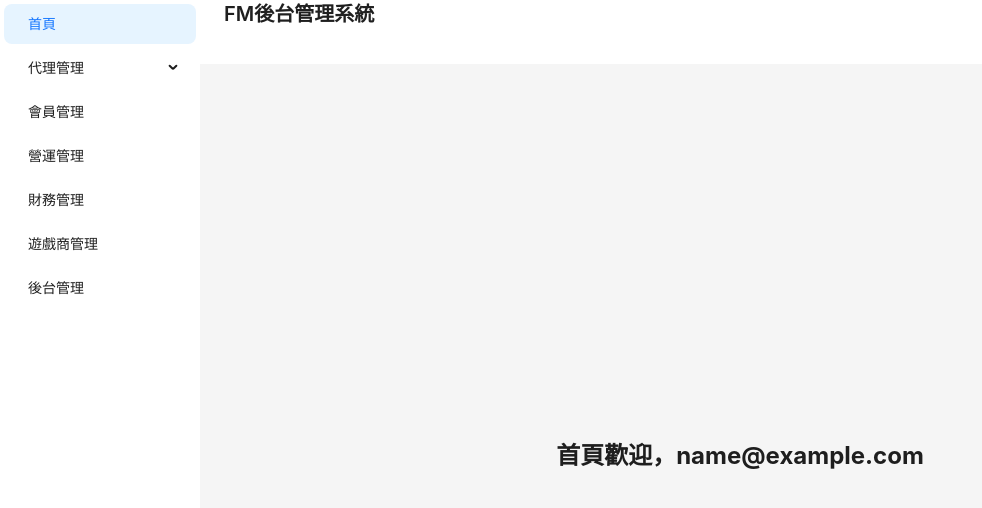
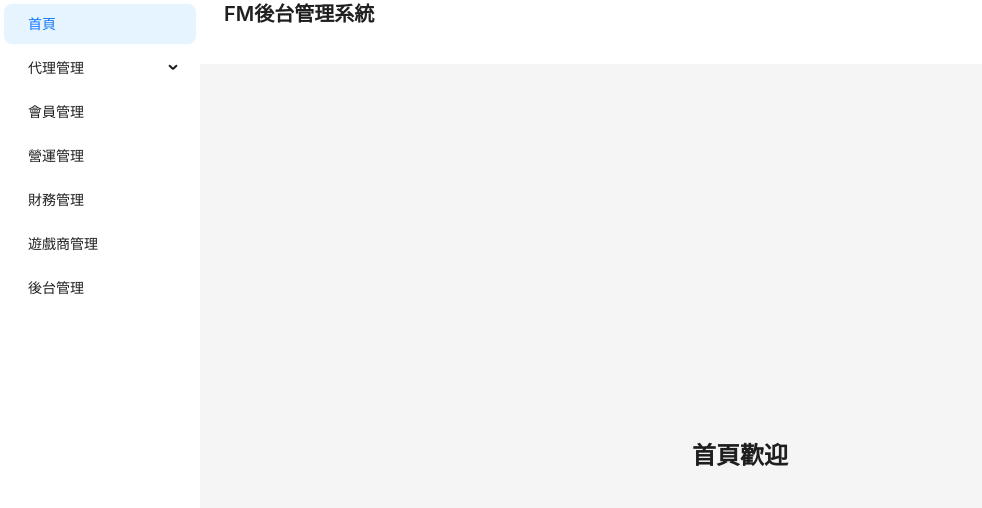
Before and after one commit to x7368907/fm-, a React (Vite) app: page / in a window 1280 px wide. Both pictures are taken after typing "name@example.com", "Sample123" into the empty fields and a click on the button "登入". Shown: the top 508 px of the page, without its empty margins (0-982 px from the left). Built offline with nearby package versions, Linux system fonts and the light colour scheme.

Commit message:
修正錯誤

```diff
--- a/src/layouts/AdminLayout.tsx
+++ b/src/layouts/AdminLayout.tsx
@@ -73,7 +73,7 @@
     })
     if (current) setOpenKeys([current.key])
   }, [location.pathname])
-
+  // eslint-disable-next-line @typescript-eslint/no-explicit-any
   const handleClick = (e: any) => {
     const flatMenu = menuItems.flatMap((item) => item.children || [item])
     const target = flatMenu.find((i) => i.key === e.key)
--- a/src/main.tsx
+++ b/src/main.tsx
@@ -2,10 +2,10 @@
 import { createRoot } from 'react-dom/client'
 import 'antd/dist/reset.css' // AntD 5 以後改用 reset.css
 import './index.css'
-import App from './App.tsx'
+import App from './App'
 
 createRoot(document.getElementById('root')!).render(
   <StrictMode>
     <App />
-  </StrictMode>,
+  </StrictMode>
 )
--- a/src/pages/Home.tsx
+++ b/src/pages/Home.tsx
@@ -1,20 +1,20 @@
-import { useAuthStore } from '../store/auth'
-import { useNavigate } from 'react-router-dom'
-import DemoChart from '../components/DemoChart'
+// import { useAuthStore } from '../store/auth'
+// import { useNavigate } from 'react-router-dom'
+// import DemoChart from '../components/DemoChart'
 
 export default function Home() {
-  const { username, setLogoutUser } = useAuthStore()
-  const navigate = useNavigate()
+  // const { username, setLogoutUser } = useAuthStore()
+  // const navigate = useNavigate()
 
-  const handleLogout = () => {
-    setLogoutUser()
-    navigate('/')
-  }
+  // const handleLogout = () => {
+  //   setLogoutUser()
+  //   navigate('/')
+  // }
 
   return (
     <div className="flex min-h-screen items-center justify-center">
       <div className="">
-        <h1 className="text-2xl font-bold">首頁歡迎，{username}</h1>
+        <h1 className="text-2xl font-bold">首頁歡迎</h1>
         {/* <button
           className="rounded bg-red-500 px-4 py-2 text-white hover:bg-red-600"
           onClick={handleLogout}
```
